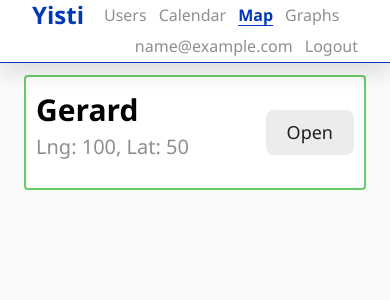
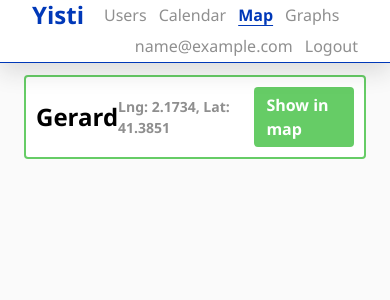
Before and after one commit to albertvallsbe/2025-s8-f-yisti, a React (Vite) app: page /map/locations in a window 390 px wide. Shown: the top 300 px of the page. Built offline with nearby package versions, Linux system fonts and the light colour scheme; no server answers; sample sign-in values are in the browser's storage.

Commit message:
location box button now redirects to location in map page, design is responsive now

```diff
--- a/src/components/Modals/SaveLocationModal.tsx
+++ b/src/components/Modals/SaveLocationModal.tsx
@@ -29,9 +29,6 @@ export const SaveLocationModal: React.FC<CustomSaveModalProps> = ({ open, onClos
 			setError("Please, introduce a name.");
     return;
 		};
-
-    // Aquí dins podries fer la crida a l'API si ho prefereixes
-    console.log('Desant des del modal:', locationName);
     onSave(locationName);
   };
 
--- a/src/components/SavedLocationBox/SavedLocationBox.tsx
+++ b/src/components/SavedLocationBox/SavedLocationBox.tsx
@@ -1,16 +1,23 @@
+import { NavLink } from "react-router-dom"
 import type { SavedLocationBoxProps } from "../../types/forms"
 
 export const SavedLocationBox = ({ name, center }: SavedLocationBoxProps) => {
 
+	// La lògica de navegació es posa directament a l'atribut 'to' del NavLink.
+	// No necessitem la funció openMap.
+
 	return (
 		<div className="location-box">
-			<div className="location-info">
-				<h2>{name}</h2>
-				{center && <p>{`Lng: ${center[0]}, Lat: ${center[1]}`} </p>}
-			</div>
-			<button className="button">
-				Open
-			</button>
+			<h2>{name}</h2>
+			{center && <h3>{`Lng: ${center[0]}, Lat: ${center[1]}`} </h3>}
+			{center && (
+				<NavLink
+					to={`/map?lng=${center[0]}&lat=${center[1]}`}
+					className="box-button"
+				>
+					Show in map
+				</NavLink>
+			)}
 		</div>
 	)
 }
--- a/src/pages/LocationsPage/LocationsPage.tsx
+++ b/src/pages/LocationsPage/LocationsPage.tsx
@@ -2,8 +2,9 @@ import { Layout } from "../../components/Layout/Layout"
 import { SavedLocationBox } from "../../components/SavedLocationBox/SavedLocationBox"
 
 export const LocationsPage = () => {
-	const name = "Gerard";
-	const center: [number, number] = [100, 50];
+	const name: string = "Gerard";
+	const center: [number, number] = [2.1734, 41.3851];
+
 	return (
 			<Layout>
 				<SavedLocationBox name={name} center={center} />
--- a/src/pages/MapPage/MapPage.tsx
+++ b/src/pages/MapPage/MapPage.tsx
@@ -1,5 +1,5 @@
 import { useState, useEffect, useRef } from "react";
-import { NavLink } from "react-router-dom";
+import { NavLink, useSearchParams } from "react-router-dom";
 import { SearchBox } from "../../components/SearchBox/SearchBox";
 import { SaveLocationModal } from "../../components/Modals/SaveLocationModal";
 import { SaveConfirmationModal } from "../../components/Modals/SaveConfirmationModal";
@@ -13,11 +13,23 @@ export const MapPage = () => {
   const markerRef = useRef<mapboxgl.Marker | null>(null);
   const mapRef = useRef<mapboxgl.Map | null>(null);
 
-  const INITIAL_CENTER: [number, number] = [2.1734, 41.3851];
-  const INITIAL_ZOOM: number = 1;
+	const [searchParams] = useSearchParams();
+
+	const getInitialCoords = (): [number, number] | null => {
+    const lng = searchParams.get('lng');
+    const lat = searchParams.get('lat');
+    if (lng && lat) {
+      return [parseFloat(lng), parseFloat(lat)];
+    }
+    return null;
+  };
+
+	const INITIAL_COORDS: [number, number] | null = getInitialCoords();
+  const INITIAL_CENTER: [number, number] = INITIAL_COORDS || [2.1734, 41.3851];
+  const INITIAL_ZOOM: number = INITIAL_COORDS ? 13 : 1;
 
   const [center, setCenter] = useState<[number, number]>(INITIAL_CENTER);
-	const [markerCoords, setMarkerCoords] = useState<[number, number] | null>(null);
+	const [markerCoords, setMarkerCoords] = useState<[number, number] | null>(INITIAL_COORDS);
   const [isMapLoaded, setIsMapLoaded] = useState<boolean>(false);
 
   const [isSaveModalOpen, setIsSaveModalOpen] = useState<boolean>(false);
@@ -96,7 +108,6 @@ export const MapPage = () => {
 		const newLocation = new Location(locationName, markerCoords, userId);
 
   	setSavedLocations(prevLocations => [...prevLocations, newLocation]);
-		setLocationsButton(true)
 
     // Aquí anirà la teva lògica per desar les dades al backend
     // Utilitzaràs 'locationName' i 'markerCoords'
@@ -131,7 +142,10 @@ export const MapPage = () => {
 
       <SaveConfirmationModal
         open={isConfirmationOpen}
-        onClose={() => setIsConfirmationOpen(false)}
+        onClose={() => {
+					setIsConfirmationOpen(false);
+					setLocationsButton(true);
+				}}
       />
 
       <div className="map-container" ref={mapContainerRef} />
--- a/src/styles/components/_saved-location-box.scss
+++ b/src/styles/components/_saved-location-box.scss
@@ -1,5 +1,6 @@
 @use "../base/colors";
 @use "../base/variables";
+@use "../base/button";
 
 .location-box {
 	background-color: white;
@@ -9,14 +10,33 @@
 	display: flex;
 	justify-content: space-between;
 	align-items: center;
-}
+	font-size: variables.$font-lg;
 
-.location-info {
-
-	font-size: variables.$font-lg;
+		@media (max-width: variables.$breakpoint-medium) {
+			font-size: variables.$font-sm;
+		}
 
 	h2 {
 		color: black;
 	}
 
+	h3 {
+		@media (max-width: variables.$breakpoint-medium) {
+			font-size: variables.$font-xs;
+		}
+	}
+
 }
+
+.box-button {
+	@extend %button-base;
+	font-size: variables.$font-lg;
+	padding: 6px 12px;
+	border: none;
+	color: colors.$neutral-lightest;
+	background-color: colors.$success-main;
+
+	@media (max-width: variables.$breakpoint-medium) {
+		font-size: variables.$font-sm;
+	}
+}
--- a/src/styles/pages/_map.scss
+++ b/src/styles/pages/_map.scss
@@ -20,6 +20,14 @@
   top: 70px;
   left: 0;
   right: 0;
+
+	@media (max-width: variables.$breakpoint-medium) {
+		flex-direction: column;
+    align-items: baseline;
+    padding: 0 1rem;
+    gap: 1rem;
+	}
+
 }
 
 .save-button {
```
